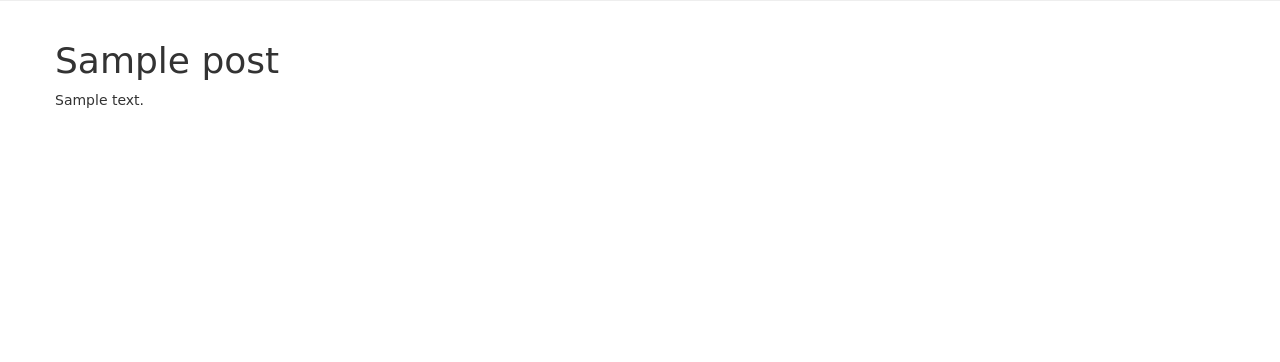
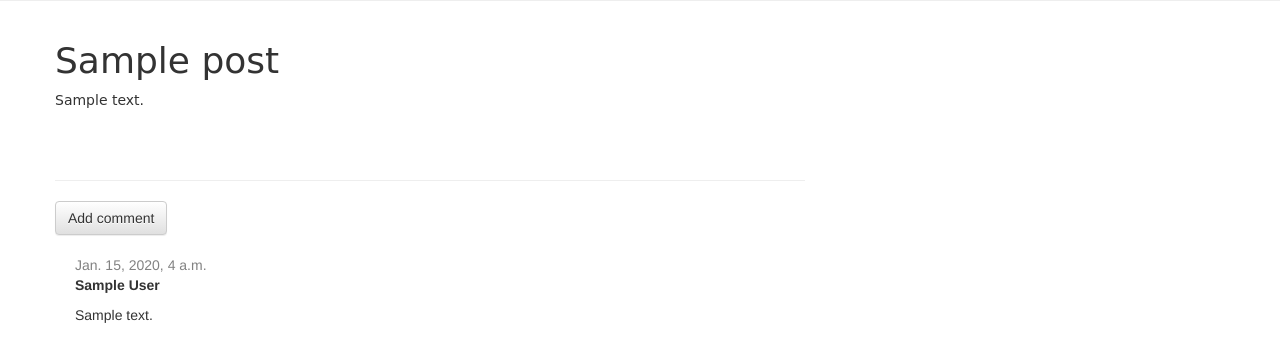
Before and after one commit to emaanpirzada/my-first-blog, a Django app: page /post/1/ in a window 1280 px wide. Shown: the part 153-515 px from the top of the page. Run offline with Django 3.2, Linux system fonts and the light colour scheme; tables that the repository leaves empty hold one stand-in row (values such as "Sample post"); some libraries are stand-ins or nearby versions; some web fonts are replaced.

Commit message:
Added a comment model to the website

```diff
--- a/blog/admin.py
+++ b/blog/admin.py
@@ -1,4 +1,5 @@
 from django.contrib import admin
-from .models import Post
+from .models import Post, Comment
 
 admin.site.register(Post)
+admin.site.register(Comment)
--- a/blog/models.py
+++ b/blog/models.py
@@ -16,3 +16,20 @@ class Post(models.Model):
 
 	def __str__(self):
 		return self.title
+
+	def approved_comments(self):
+		return self.comments.filter(approved_comment=True)
+
+class Comment(models.Model):
+    post = models.ForeignKey('blog.Post', related_name='comments')
+    author = models.CharField(max_length=200)
+    text = models.TextField()
+    created_date = models.DateTimeField(default=timezone.now)
+    approved_comment = models.BooleanField(default=False)
+
+    def approve(self):
+        self.approved_comment = True
+        self.save()
+
+    def __str__(self):
+        return self.text
--- a/blog/static/css/blog.css
+++ b/blog/static/css/blog.css
@@ -45,3 +45,7 @@ h1, h2, h3, h4 {
 .post h1 a, .post h1 a:visited {
     color: #000000;
 }
+
+.comment {
+    margin: 20px 0px 20px 20px;
+}
--- a/blog/templates/blog/post_detail.html
+++ b/blog/templates/blog/post_detail.html
@@ -10,4 +10,24 @@
 		<h1>{{ post.title }}</h1>
 		<p>{{ post.text|linebreaksbr }}</p>
 	</div>
+	<hr>
+<a class="btn btn-default" href="{% url 'add_comment_to_post' pk=post.pk %}">Add comment</a>
+{% for comment in post.comments.all %}
+    {% if user.is_authenticated or comment.approved_comment %}
+    <div class="comment">
+        <div class="date">
+            {{ comment.created_date }}
+            {% if not comment.approved_comment %}
+                <a class="btn btn-default" href="{% url 'comment_remove' pk=comment.pk %}"><span class="glyphicon glyphicon-remove"></span></a>
+                <a class="btn btn-default" href="{% url 'comment_approve' pk=comment.pk %}"><span class="glyphicon glyphicon-ok"></span></a>
+            {% endif %}
+        </div>
+        <strong>{{ comment.author }}</strong>
+        <p>{{ comment.text|linebreaks }}</p>
+    </div>
+    {% endif %}
+{% empty %}
+    <p>No comments here yet :(</p>
+{% endfor %}
+
 {% endblock %}
--- a/blog/templates/blog/post_list.html
+++ b/blog/templates/blog/post_list.html
@@ -4,8 +4,11 @@
     {% for post in posts %}
         <div class="post">
             <div class="date">
+                {{ post.published_date }}
+            </div>
             <h1><a href="{% url 'post_detail' pk=post.pk %}">{{ post.title }}</a></h1>
             <p>{{ post.text|linebreaksbr }}</p>
+            <a href="{% url 'post_detail' pk=post.pk %}">Comments: {{ post.approved_comments.count }}</a>
         </div>
     {% endfor %}
-{% endblock %}
+{% endblock content %}
--- a/blog/urls.py
+++ b/blog/urls.py
@@ -4,4 +4,7 @@ from . import views
 urlpatterns = [
     url(r'^$', views.post_list, name='post_list'),
     url(r'^post/(?P<pk>\d+)/$', views.post_detail, name='post_detail'),
+    url(r'^post/(?P<pk>\d+)/comment/$', views.add_comment_to_post, name='add_comment_to_post'),
+    url(r'^comment/(?P<pk>\d+)/approve/$', views.comment_approve, name='comment_approve'),
+	url(r'^comment/(?P<pk>\d+)/remove/$', views.comment_remove, name='comment_remove'),
 ]
--- a/blog/views.py
+++ b/blog/views.py
@@ -1,6 +1,7 @@
-from django.shortcuts import render, get_object_or_404
+from django.shortcuts import render, get_object_or_404, redirect
 from django.utils import timezone
-from .models import Post
+from .models import Post, Comment
+from .forms import CommentForm
 
 def post_list(request):
 	posts = Post.objects.filter(published_date__lte=timezone.now()).order_by('published_date')
@@ -9,3 +10,27 @@ def post_list(request):
 def post_detail(request, pk):
     post = get_object_or_404(Post, pk=pk)
     return render(request, 'blog/post_detail.html', {'post': post})
+
+def add_comment_to_post(request, pk):
+    post = get_object_or_404(Post, pk=pk)
+    if request.method == "POST":
+        form = CommentForm(request.POST)
+        if form.is_valid():
+            comment = form.save(commit=False)
+            comment.post = post
+            comment.save()
+            return redirect('post_detail', pk=post.pk)
+    else:
+        form = CommentForm()
+    return render(request, 'blog/add_comment_to_post.html', {'form': form})
+
+def comment_approve(request, pk):
+    comment = get_object_or_404(Comment, pk=pk)
+    comment.approve()
+    return redirect('post_detail', pk=comment.post.pk)
+
+def comment_remove(request, pk):
+    comment = get_object_or_404(Comment, pk=pk)
+    post_pk = comment.post.pk
+    comment.delete()
+    return redirect('post_detail', pk=post_pk)
```
Also changed, not shown: blog/forms.py (added, +10 -0 lines), blog/templates/blog/add_comment_to_post.html (added, +9 -0 lines), blog/migrations/0002_comment.py (added). Lines whose indentation alone changed are shown as unchanged.
